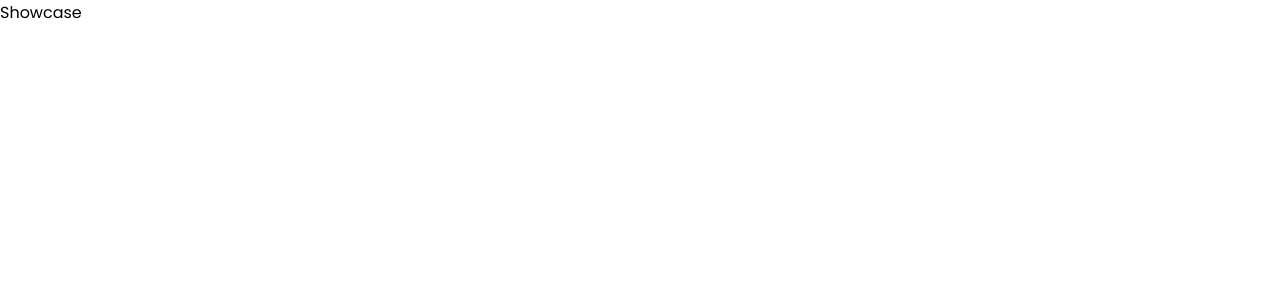
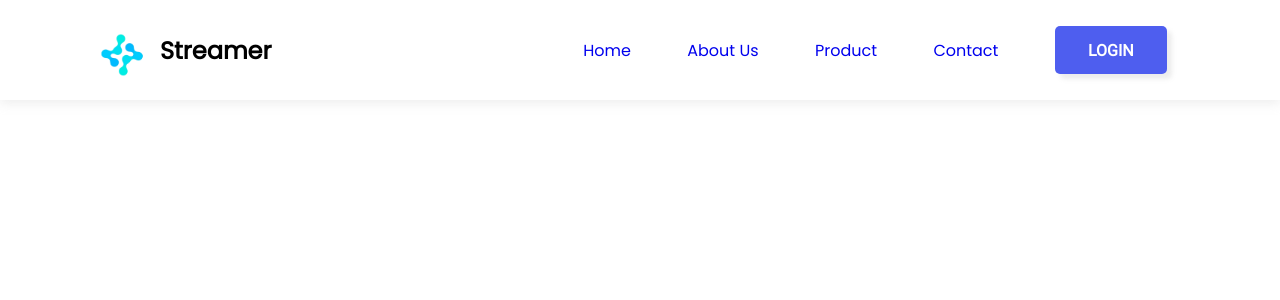
Before and after one commit to sarthakagrawal927/streamer-web, a React (Create React App) app: page / in a window 1280 px wide. Shown: the top 300 px of the page. Built offline with nearby package versions, Linux system fonts and the light colour scheme.

Commit message:
added navbar and minor UI changes

```diff
--- a/src/App.jsx
+++ b/src/App.jsx
@@ -18,8 +18,8 @@ function App() {
             <Router>
                 <UserContext.Provider value={{ userData, setUserData }}>
                     <Switch>
+                        <Route exact path='/' component={Showcase} />
                         <Route exact path='/login' component={Login} />
-                        <Route exact path='/' component={Showcase} />
                         <Route exact path='/home' component={Home} />
                     </Switch>
                 </UserContext.Provider>
--- a/src/App.scss
+++ b/src/App.scss
@@ -1,6 +1,7 @@
 @import url("https://fonts.googleapis.com/css2?family=Poppins&display=swap");
 @import url("https://fonts.googleapis.com/css2?family=Roboto&display=swap");
 * {
+    box-sizing: border-box;
     margin: 0;
     padding: 0;
     font-family: "Poppins", sans-serif;
--- a/src/components/Form/Form.scss
+++ b/src/components/Form/Form.scss
@@ -6,7 +6,7 @@ form {
     background-color: white;
     border-radius: 10px;
     width: 26em;
-    height: 26em;
+    height: 32em;
     padding: 3em 3em;
     h1 {
         font-family: "Roboto", sans-serif;
--- /dev/null
+++ b/src/components/Navbar/Navbar.jsx
@@ -0,0 +1,40 @@
+import React from "react";
+import { Link, useHistory } from "react-router-dom";
+import Button from "../Button/Button";
+import "./Navbar.scss";
+const Navbar = () => {
+    const history = useHistory();
+    return (
+        <nav className='navbar'>
+            <div className='logo'>
+                <img src='/assets/images/StreamerIcon.png' alt='logo' />
+                <h1>Streamer</h1>
+            </div>
+            <div className='nav-tabs'>
+                <div className='navbar-tab'>
+                    <Link to='/'>Home</Link>
+                </div>
+                <div className='navbar-tab'>
+                    <Link to='/about-us'>About Us</Link>
+                </div>
+                <div className='navbar-tab'>
+                    <Link to='/product'>Product</Link>
+                </div>
+                <div className='navbar-tab'>
+                    <Link to='contact'>Contact</Link>
+                </div>
+                <div className='navbar-tab'>
+                    <Button
+                        text='LOGIN'
+                        type='submit'
+                        primary={true}
+                        style={{ backgroundColor: "#01DEF1" }}
+                        onClick={() => history.push("/login")}
+                    />
+                </div>
+            </div>
+        </nav>
+    );
+};
+
+export default Navbar;
--- /dev/null
+++ b/src/components/Navbar/Navbar.scss
@@ -0,0 +1,27 @@
+.navbar {
+    width: 100%;
+    height: 100px;
+    display: flex;
+    align-items: center;
+    justify-content: space-around;
+    box-shadow: 0px 4px 10px rgba(192, 192, 192, 0.25);
+
+    .logo {
+        img {
+            width: 75px;
+            height: 65px;
+        }
+        display: flex;
+        align-items: center;
+        width: 300px;
+    }
+    .nav-tabs {
+        display: flex;
+        align-items: center;
+        width: 50%;
+        justify-content: space-around;
+        a {
+            text-decoration: none;
+        }
+    }
+}
--- a/src/components/Tab/Tab.scss
+++ b/src/components/Tab/Tab.scss
@@ -5,7 +5,7 @@
     margin-top: 2em;
     cursor: pointer;
     font-size: 1.3rem;
-    width: 12em;
+    width: 10em;
     &-icon {
         width: 80px;
         height: 65px;
@@ -13,7 +13,9 @@
         color: rgba(255, 255, 255, 0.9);
     }
     &-info {
-        width: 50%;
+        width: 100%;
+        text-align: left;
+        margin-left: 24px;
     }
     &-inactive {
         opacity: 0.3;
--- a/src/pages/Home/Home.scss
+++ b/src/pages/Home/Home.scss
@@ -9,18 +9,21 @@
 .sidebar {
     background-color: white;
     height: 100vh;
-    width: 20vw;
+    width: 22vw;
     box-shadow: 5px 0px 20px rgba(192, 192, 192, 0.25);
     z-index: 3;
     padding-top: 5em;
-    padding-left: 2.5em;
+    // padding-left: 2.5em;
+    display: flex;
+    flex-direction: column;
+    align-items: center;
     &-header {
         display: flex;
         flex-direction: row;
         height: 50px;
         align-items: center;
         justify-content: space-around;
-        width: 17em;
+        width: 14em;
     }
     &-logo {
         width: 80px;
@@ -29,12 +32,10 @@
     &-heading {
         font-family: "Roboto", sans-serif;
         font-weight: 500;
-        margin-left: 0.3em;
         font-size: 2rem;
         margin-top: 5px;
     }
     &-tabs {
         margin-top: 7em;
-        margin-left: 1em;
     }
 }
--- a/src/pages/Showcase/Showcase.jsx
+++ b/src/pages/Showcase/Showcase.jsx
@@ -1,7 +1,13 @@
 import React from "react";
-
+import Navbar from "../../components/Navbar/Navbar";
 const Showcase = () => {
-    return <div>Showcase</div>;
+    return (
+        <>
+            <div className='navbar-container'>
+                <Navbar />
+            </div>
+        </>
+    );
 };
 
 export default Showcase;
```
